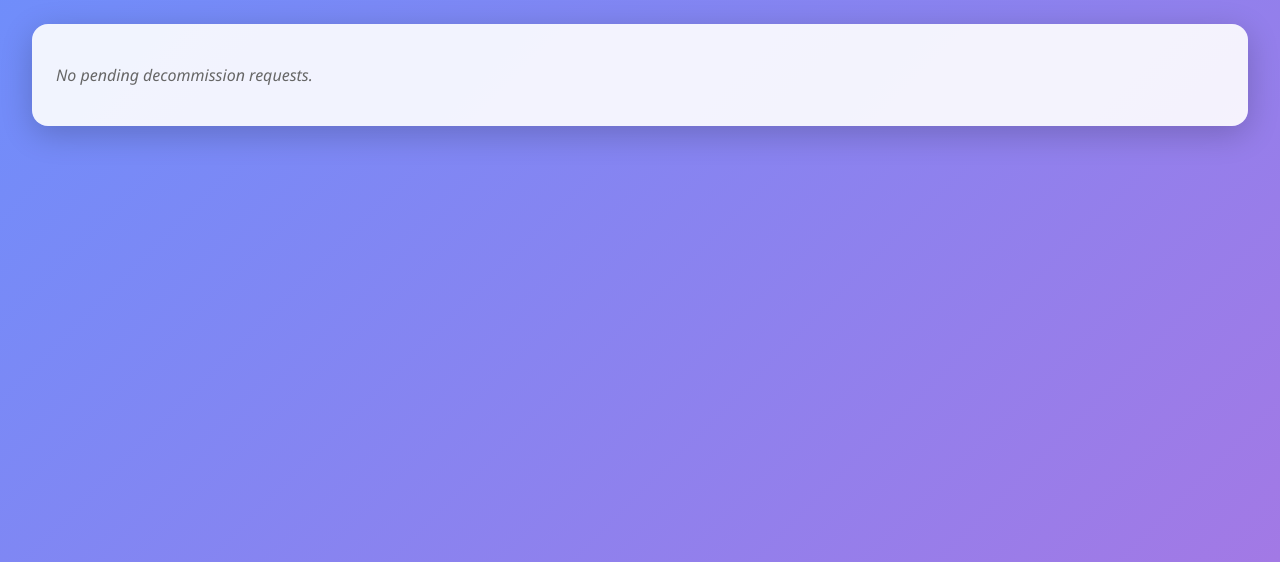
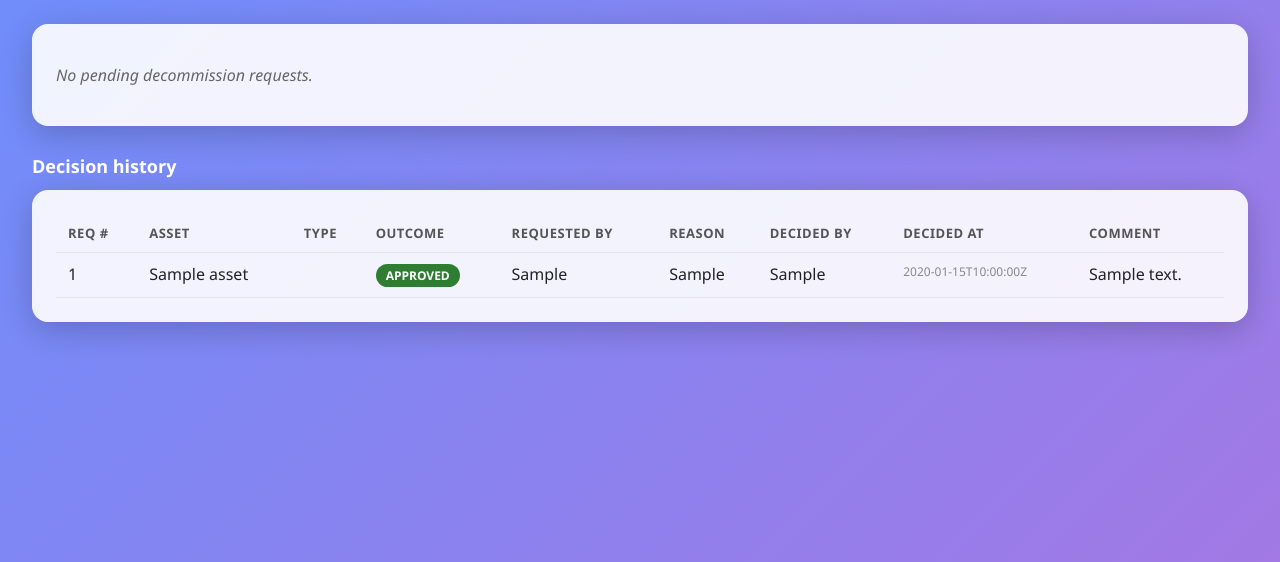
Before and after one commit to adityasingh95/Asset-Tracking-Dockerize, a Spring Boot app: page /assets-ui/decommissions in a window 1280 px wide. Shown: the part 62-624 px from the top of the page. Run offline with Spring Boot 4, Linux system fonts and the light colour scheme; the visitor is signed in with stand-in values (Sample User, id 1); tables that the repository leaves empty hold one stand-in row (values such as "Sample post"); some of the project's set-up classes (security, data sources, template engines, error pages and the like) are left out, and stand-ins take their place.

Commit message:
Phase 6: history surface (FA-09) + neutralize REST DELETE (ADR-004)
- AssetController DELETE /assets/{id} now returns 405 (no repo call); kept for
  URL contract. With the Phase 5 UI delete-route removal, no ungated soft-delete
  path remains.
- Add decision-history table to the approver view; asset names for approved
  (soft-deleted) assets resolved via AssetRepository.findSummariesIncludingDeleted,
  a native query that bypasses @SQLRestriction (FA-09). No new Asset column.
- DecommissionService.decisionHistory(); repository findByStatusNotOrderByDecidedAtDesc.

Tests: REST-405 + history-FA09 added; all 19 green. implementation-notes + wiki
updated (asset-rest-controller/api/routes pages, overview tracker, log), lint clean.

```diff
--- a/src/main/java/com/nesa/interview/assettracking/controller/DecommissionUIController.java
+++ b/src/main/java/com/nesa/interview/assettracking/controller/DecommissionUIController.java
@@ -1,6 +1,5 @@
 package com.nesa.interview.assettracking.controller;
 
-import com.nesa.interview.assettracking.model.Asset;
 import com.nesa.interview.assettracking.model.DecommissionRequest;
 import com.nesa.interview.assettracking.repository.AssetRepository;
 import com.nesa.interview.assettracking.service.DecommissionService;
@@ -13,9 +12,11 @@ import org.springframework.web.bind.annotation.PostMapping;
 import org.springframework.web.bind.annotation.RequestParam;
 import org.springframework.web.servlet.mvc.support.RedirectAttributes;
 
-import java.util.LinkedHashMap;
+import java.util.HashMap;
+import java.util.LinkedHashSet;
 import java.util.List;
 import java.util.Map;
+import java.util.Set;
 
 /**
  * UI for the decommission-approval workflow: requesting decommission from the dashboard,
@@ -51,16 +52,29 @@ public class DecommissionUIController {
         return "redirect:/assets-ui";
     }
 
-    /** Approver view: all pending requests with their asset details (UI-04, FA-04). */
+    /**
+     * Approver view: pending requests to act on (UI-04, FA-04) plus the decision history
+     * (FA-09). Asset labels are resolved including soft-deleted assets so approved requests
+     * still show the asset they retired.
+     */
     @GetMapping("/assets-ui/decommissions")
     public String pending(Model model) {
         List<DecommissionRequest> pending = decommissionService.pendingRequests();
-        Map<Long, Asset> assetsById = new LinkedHashMap<>();
-        for (DecommissionRequest req : pending) {
-            assetRepository.findById(req.getAssetId())
-                    .ifPresent(a -> assetsById.put(req.getAssetId(), a));
+        List<DecommissionRequest> history = decommissionService.decisionHistory();
+
+        // Resolve asset name/type for every referenced asset, including soft-deleted ones (FA-09).
+        Set<Long> assetIds = new LinkedHashSet<>();
+        pending.forEach(r -> assetIds.add(r.getAssetId()));
+        history.forEach(r -> assetIds.add(r.getAssetId()));
+        Map<Long, AssetRepository.AssetSummary> assetsById = new HashMap<>();
+        if (!assetIds.isEmpty()) {
+            for (AssetRepository.AssetSummary s : assetRepository.findSummariesIncludingDeleted(assetIds)) {
+                assetsById.put(s.getId(), s);
+            }
         }
+
         model.addAttribute("pending", pending);
+        model.addAttribute("history", history);
         model.addAttribute("assetsById", assetsById);
         return "decommissions";
     }
--- a/src/main/java/com/nesa/interview/assettracking/repository/DecommissionRequestRepository.java
+++ b/src/main/java/com/nesa/interview/assettracking/repository/DecommissionRequestRepository.java
@@ -18,4 +18,7 @@ public interface DecommissionRequestRepository extends JpaRepository<Decommissio
 
     /** History for one asset, most recent first. FA-09. */
     List<DecommissionRequest> findByAssetIdOrderByRequestedAtDesc(Long assetId);
+
+    /** Decided requests (APPROVED/REJECTED), most recently decided first — the history view. FA-09. */
+    List<DecommissionRequest> findByStatusNotOrderByDecidedAtDesc(DecommissionStatus status);
 }
--- a/src/main/java/com/nesa/interview/assettracking/service/DecommissionService.java
+++ b/src/main/java/com/nesa/interview/assettracking/service/DecommissionService.java
@@ -105,6 +105,12 @@ public class DecommissionService {
         return requestRepository.findByAssetIdOrderByRequestedAtDesc(assetId);
     }
 
+    /** All decided (APPROVED/REJECTED) requests, most recently decided first (FA-09). */
+    @Transactional(readOnly = true)
+    public List<DecommissionRequest> decisionHistory() {
+        return requestRepository.findByStatusNotOrderByDecidedAtDesc(DecommissionStatus.PENDING);
+    }
+
     private DecommissionRequest loadPending(Long requestId) {
         DecommissionRequest req = requestRepository.findById(requestId)
                 .orElseThrow(() -> new IllegalArgumentException("Request " + requestId + " not found."));
--- a/src/main/resources/templates/decommissions.html
+++ b/src/main/resources/templates/decommissions.html
@@ -30,6 +30,10 @@
         .flash-error { background: #fdecea; color: #b71c1c; border: 1px solid #f5c6cb; }
         .empty { color: #666; font-style: italic; }
         .muted { color: #888; font-size: 12px; }
+        h2 { font-size: 18px; margin: 28px 0 12px; color: #fff; }
+        .status-badge { display: inline-block; padding: 3px 10px; border-radius: 12px; font-size: 12px; font-weight: 600; color: #fff; }
+        .status-APPROVED { background: #2e7d32; }
+        .status-REJECTED { background: #c62828; }
     </style>
 </head>
 <body>
@@ -83,5 +87,40 @@
             </tbody>
         </table>
     </div>
+
+    <h2>Decision history</h2>
+    <div class="panel">
+        <p class="empty" th:if="${#lists.isEmpty(history)}">No decisions recorded yet.</p>
+        <table th:unless="${#lists.isEmpty(history)}">
+            <thead>
+                <tr>
+                    <th>Req #</th>
+                    <th>Asset</th>
+                    <th>Type</th>
+                    <th>Outcome</th>
+                    <th>Requested by</th>
+                    <th>Reason</th>
+                    <th>Decided by</th>
+                    <th>Decided at</th>
+                    <th>Comment</th>
+                </tr>
+            </thead>
+            <tbody>
+                <!-- History includes approved (now soft-deleted) assets; names resolved via an
+                     unrestricted lookup so they remain visible (FA-09). -->
+                <tr th:each="req : ${history}">
+                    <td th:text="${req.id}">1</td>
+                    <td th:text="${assetsById.containsKey(req.assetId)} ? ${assetsById.get(req.assetId).name} : ('#' + ${req.assetId})">Asset</td>
+                    <td th:text="${assetsById.containsKey(req.assetId)} ? ${assetsById.get(req.assetId).type} : '—'">Type</td>
+                    <td><span th:class="'status-badge status-' + ${req.status}" th:text="${req.status}">STATUS</span></td>
+                    <td th:text="${req.requestedBy}">admin</td>
+                    <td th:text="${req.reason}">reason</td>
+                    <td th:text="${req.decidedBy}">approver</td>
+                    <td class="muted" th:text="${req.decidedAt}">time</td>
+                    <td th:text="${req.decisionComment}">comment</td>
+                </tr>
+            </tbody>
+        </table>
+    </div>
 </body>
 </html>
```
Also changed, not shown: artifacts/implementation-notes.md (+12 -3 lines), src/main/java/com/nesa/interview/assettracking/controller/AssetController.java (+11 -6 lines), src/main/java/com/nesa/interview/assettracking/repository/AssetRepository.java (+22 -0 lines), wiki/apis/assets-rest-api.md (+1 -1 lines), wiki/apis/decommission-routes.md (+3 -0 lines), wiki/components/asset-rest-controller.md (+1 -1 lines), wiki/log.md (+10 -0 lines), wiki/overview.md (+2 -2 lines), 1 other file.
